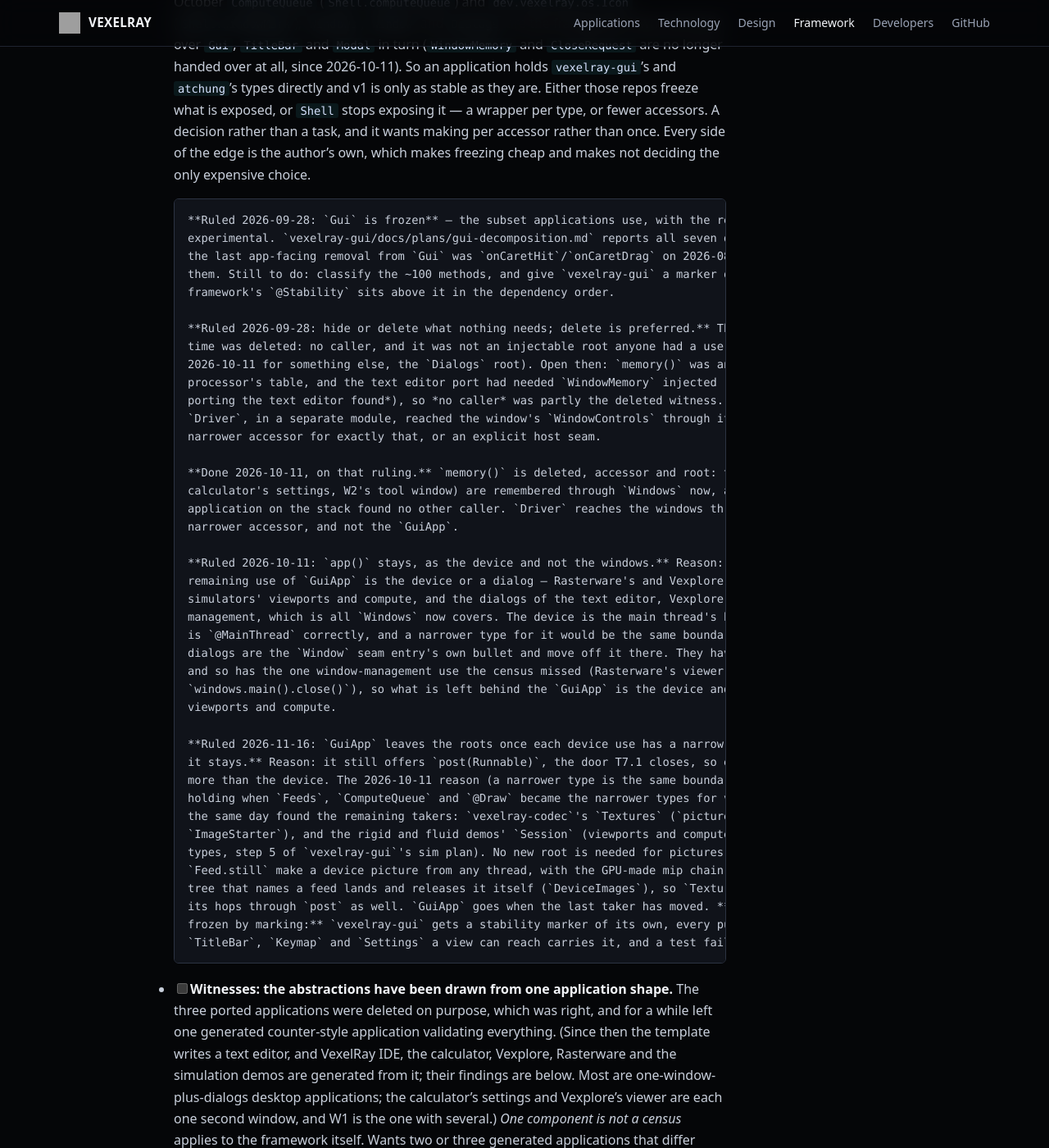
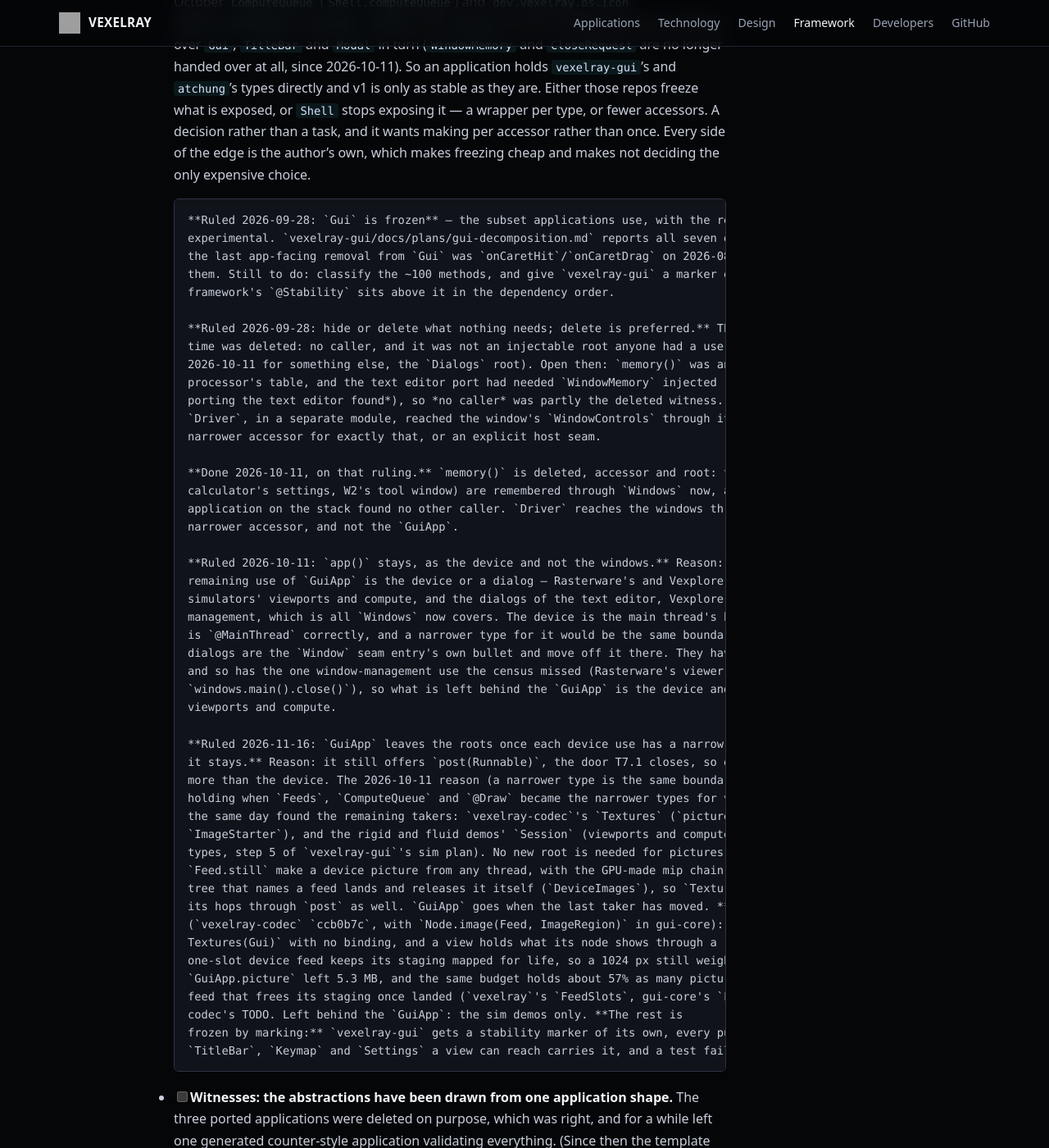
Before and after one commit to sibarum/vexelray-framework, a Jekyll site: the page built from docs/TODO.md, in a window 1280 px wide and 1400 px high, scrolled down 8128 px. Shown: the whole window at 82% size. Built offline with Jekyll 4.4.1, drawn with Linux system fonts in a browser that asks for light colours; our own code applies the rules of GitHub Pages for plain Markdown files.

Commit message:
TODO: codec's Textures is off GuiApp; the sims are its last takers
Co-Authored-By: Claude Opus 5.5 <noreply@anthropic.com>

```diff
--- a/docs/TODO.md
+++ b/docs/TODO.md
@@ -356,7 +356,13 @@ application already depends on. Ordered as [v1.md](v1.md#how-to-get-there) order
       types, step 5 of `vexelray-gui`'s sim plan). No new root is needed for pictures: `Feeds` (a root already) and
       `Feed.still` make a device picture from any thread, with the GPU-made mip chain `GuiApp.picture` gives, and a
       tree that names a feed lands and releases it itself (`DeviceImages`), so `Textures` ports onto them and loses
-      its hops through `post` as well. `GuiApp` goes when the last taker has moved. **The rest is
+      its hops through `post` as well. `GuiApp` goes when the last taker has moved. **Codec moved 2026-11-16**
+      (`vexelray-codec` `ccb0b7c`, with `Node.image(Feed, ImageRegion)` in gui-core): `ImageStarter` is a `@Provides
+      Textures(Gui)` with no binding, and a view holds what its node shows through a `Plate`. **Its cost:** a
+      one-slot device feed keeps its staging mapped for life, so a 1024 px still weighs about 9.3 MB where
+      `GuiApp.picture` left 5.3 MB, and the same budget holds about 57% as many pictures. The fix is a write-once
+      feed that frees its staging once landed (`vexelray`'s `FeedSlots`, gui-core's `Feed`), additive, filed in the
+      codec's TODO. Left behind the `GuiApp`: the sim demos only. **The rest is
       frozen by marking:** `vexelray-gui` gets a stability marker of its own, every public method of `Gui`,
       `TitleBar`, `Keymap` and `Settings` a view can reach carries it, and a test fails on one that does not.
 
```
